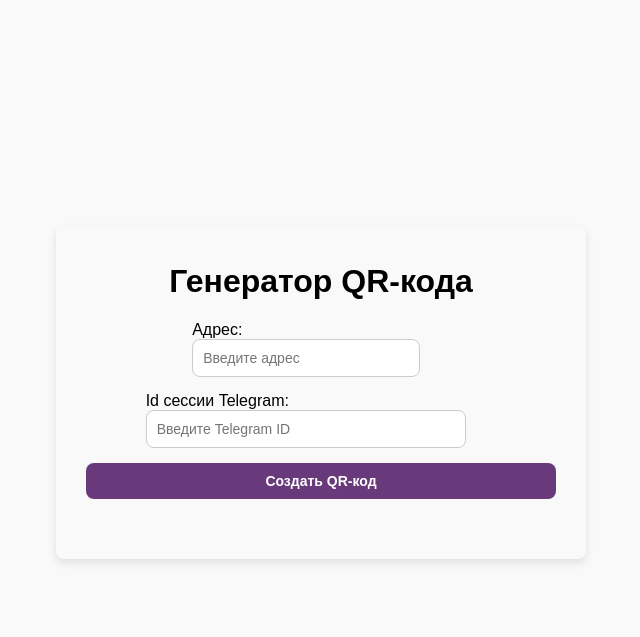
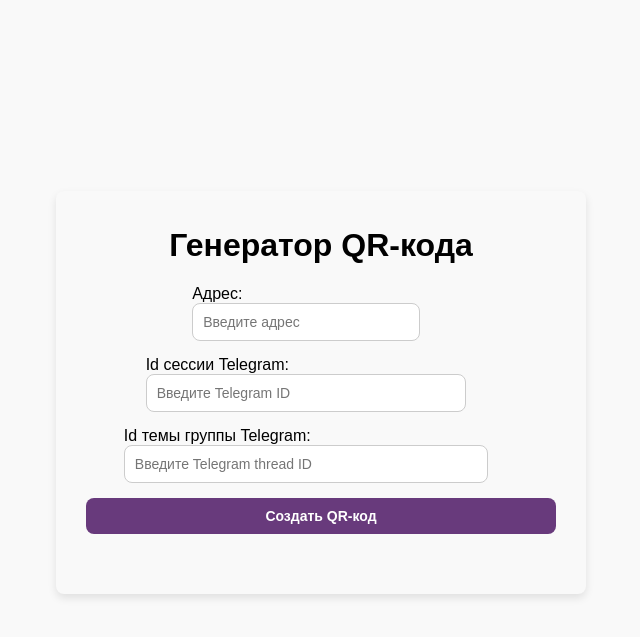
Before and after one commit to DSW-DWA/QRfeedback, a Django app: page /generate/ in a window 1280 px wide. Shown: the top 637 px of the page, without its empty margins (319-959 px from the left). Run offline with Django 5.2, Linux system fonts and the light colour scheme; some libraries are stand-ins or nearby versions.

Commit message:
add work with thread_id

```diff
--- a/QRfeedBack/templates/qrgen.html
+++ b/QRfeedBack/templates/qrgen.html
@@ -107,6 +107,10 @@
             <label for="telegram-id">Id сессии Telegram:</label>
             <input type="text" id="telegram-id" placeholder="Введите Telegram ID">
         </div>
+        <div>
+            <label for="telegram-id">Id темы группы Telegram:</label>
+            <input type="text" id="telegram-thread-id" placeholder="Введите Telegram thread ID">
+        </div>
         <button onclick="generateQR()">Создать QR-код</button>
         <div id="qr-container"></div>
         <div id="preview-container"></div>
@@ -118,6 +122,12 @@
         function generateQR() {
             var address = document.getElementById('address').value;
             var telegramId = document.getElementById('telegram-id').value;
+            var telegramThreadId = document.getElementById('telegram-thread-id').value;
+
+            if (!address || !telegramId) {
+                alert("Пожалуйста, введите адрес и Telegram ID.");
+                return;
+            }
             var secretKey = "your_secret_key"; // Здесь нужно использовать ваш секретный ключ для шифрования
             // var encryptedData = encryptData("telegram_id=" + telegramId, secretKey); // Шифруем данные
             // don't encrypt for now
@@ -126,6 +136,10 @@
             const proto = window.location.protocol
             const host = window.location.host
             var qrText = `${proto}//${host}?address=${encodeURIComponent(address)}&encrypted_data=${encodeURIComponent(encryptedData)}`;
+
+            if (telegramThreadId) {
+                qrText += `&thread_id=${encodeURIComponent(telegramThreadId)}`;
+            }
 
             // Показываем предпросмотр QR-кода
             var previewContainer = document.getElementById('preview-container');
--- a/QRfeedBack/views.py
+++ b/QRfeedBack/views.py
@@ -5,6 +5,7 @@ from django.http import HttpResponseBadRequest
 def main_page_view(request):
     address = request.GET.get("address", "").strip()
     encrypted_data = request.GET.get("encrypted_data", "").strip()
+    thread_id = request.GET.get("thread_id", "").strip()
     if address == "" or encrypted_data == "":
         return HttpResponseBadRequest(b"<h1>Malformed request</h1>")
     return render(request, "main.html")
```
